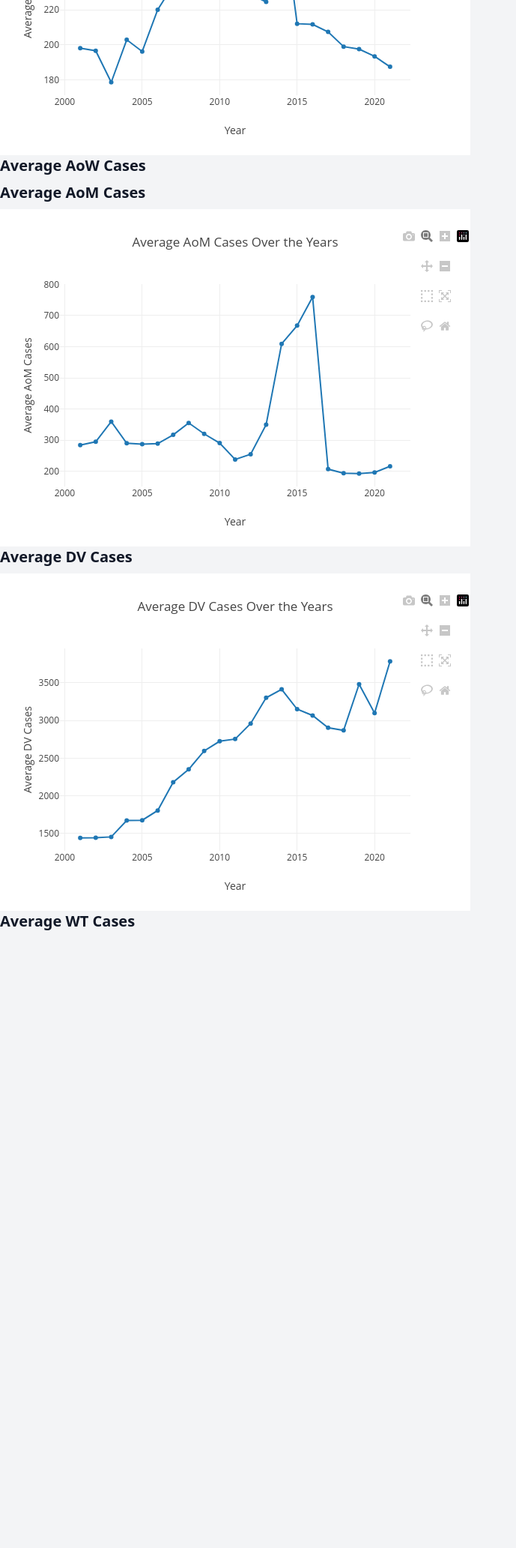
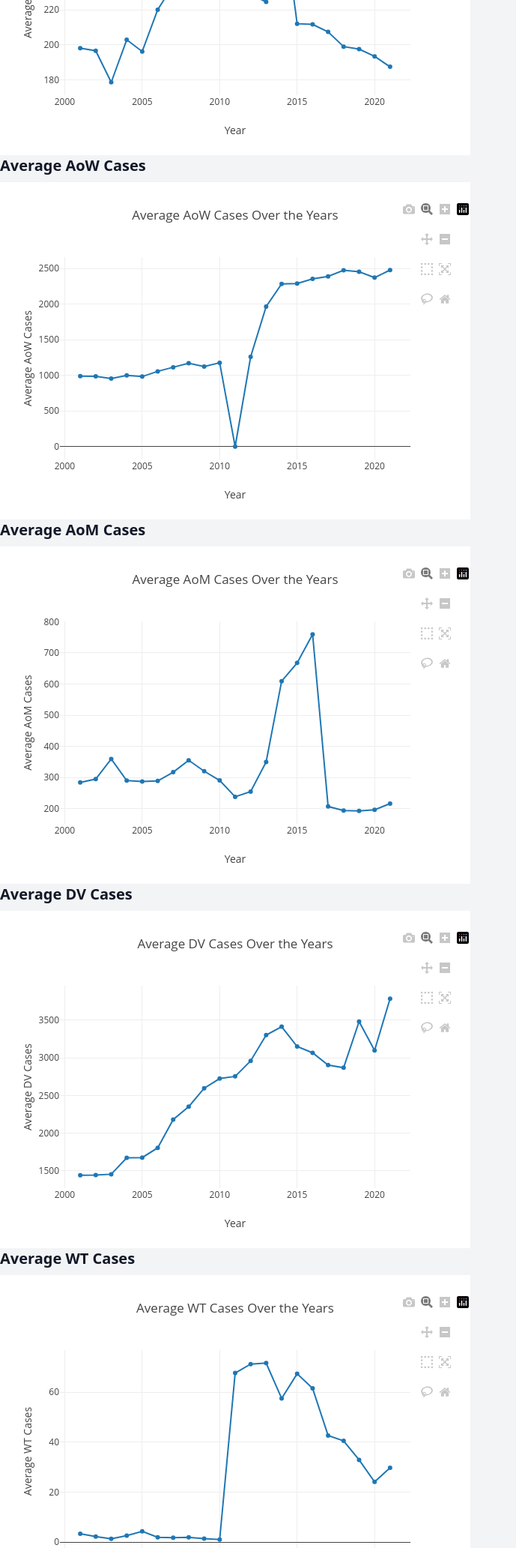
Before and after one commit to apoorvi828/crime-data-project, a Flask app: page /crime-categories in a window 1280 px wide. Shown: the part 905-2970 px from the top of the page at 75% size, without its empty margins (0-689 px from the left). Before the commit the page ends 2146 px from the top, so only its background shows below. Run offline with Flask 3, Linux system fonts and the light colour scheme; some libraries are stand-ins or nearby versions.

Commit message:
crime categories

```diff
--- a/templates/crime_categories.html
+++ b/templates/crime_categories.html
@@ -38,7 +38,7 @@
     });
 </script>
 <script>
-    var AoW = {{ AoW_cases_data | safe }};
+    var AoWCasesData = {{ AoW_cases_data | safe }};
     Plotly.newPlot('AoW-cases-chart', AoWCasesData, {
         title: 'Average AoW Cases Over the Years',
         xaxis: { title: 'Year' },
@@ -62,7 +62,7 @@
     });
 </script>
 <script>
-    var rapeCasesData = {{ WT_cases_data | safe }};
+    var WTCasesData = {{ WT_cases_data | safe }};
     Plotly.newPlot('WT-cases-chart', WTCasesData, {
         title: 'Average WT Cases Over the Years',
         xaxis: { title: 'Year' },
```
